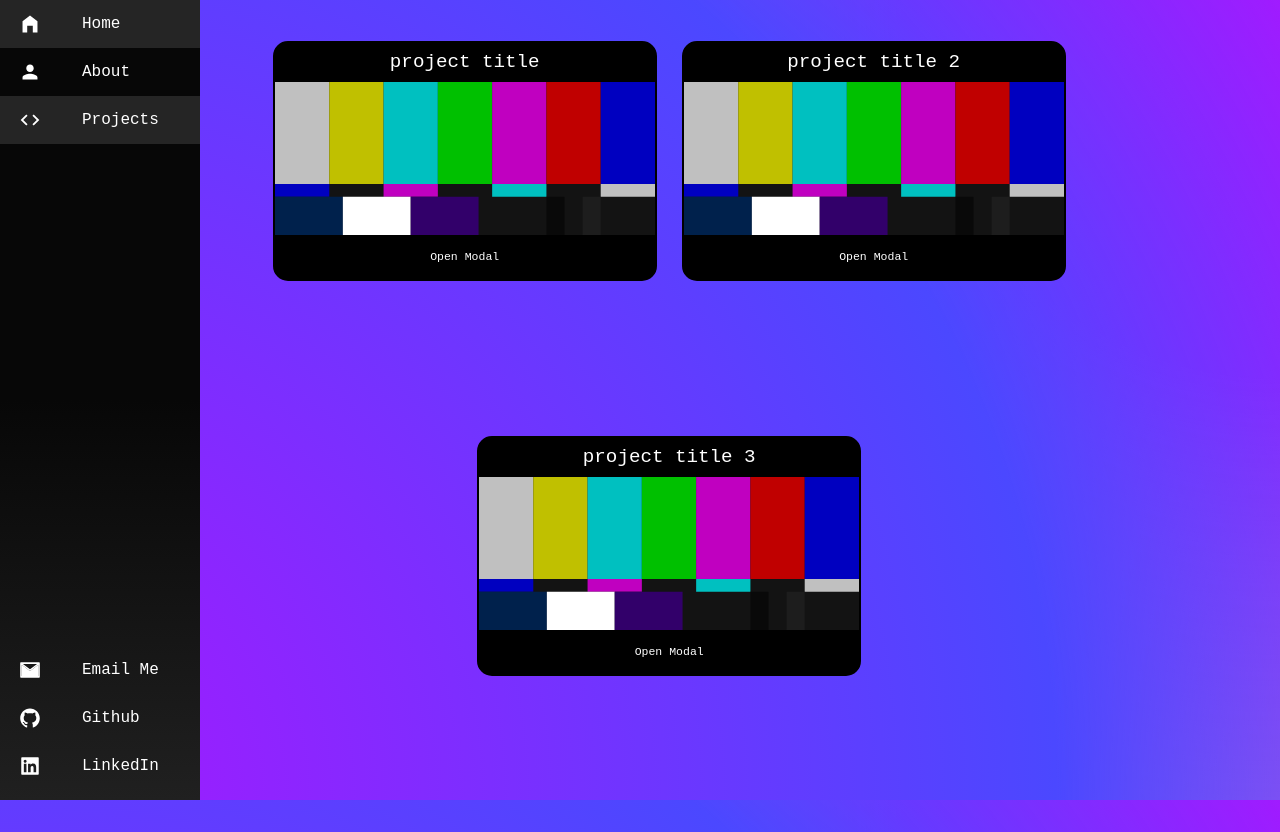
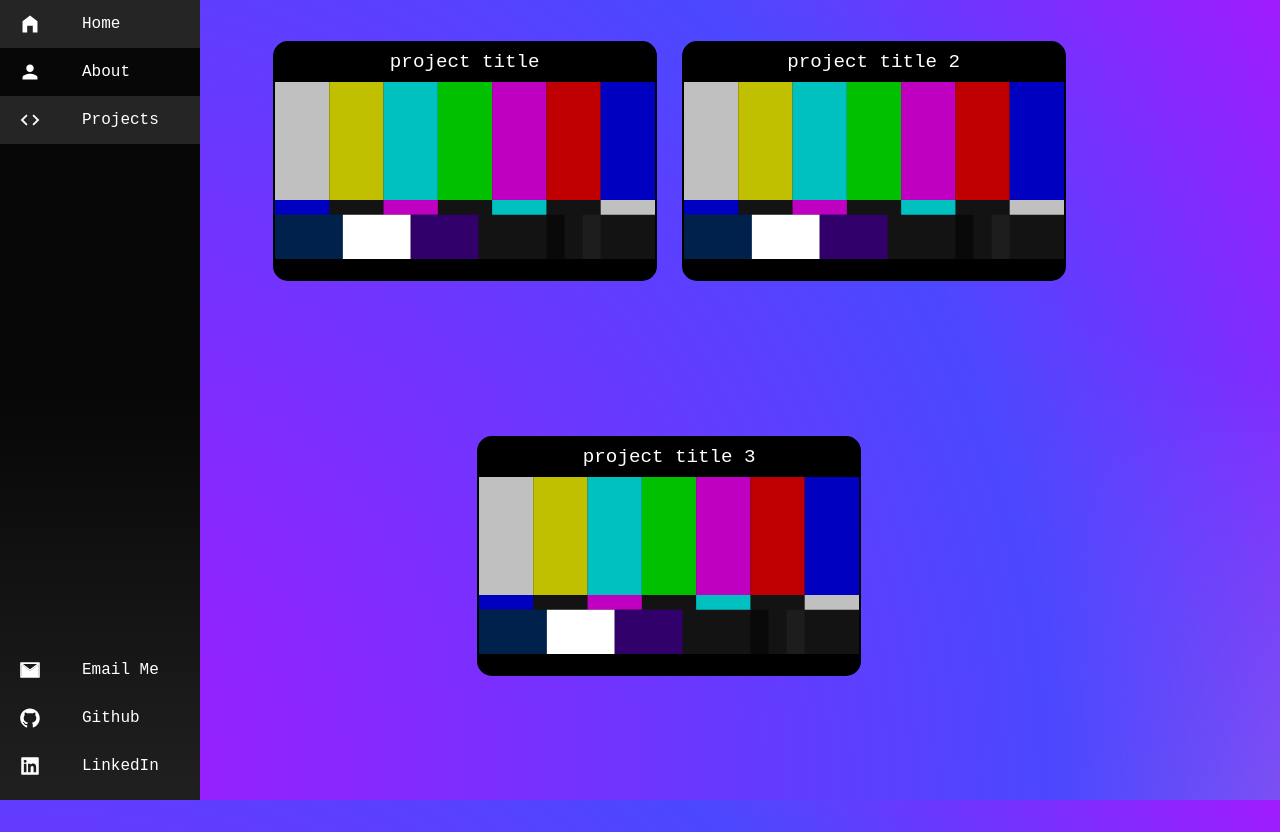
Before and after one commit to kanwarpal-brar/react-portfolio-website, a Next.js app: page /projects in a window 1280 px wide. Built offline with nearby package versions, Linux system fonts and the light colour scheme; a web font is replaced by a local one.

Commit message:
- Fixed bug in sidebar and image overlap

```diff
--- a/components/ExpandingProjectWidget/expandingprojectwidget.module.scss
+++ b/components/ExpandingProjectWidget/expandingprojectwidget.module.scss
@@ -19,11 +19,6 @@
         padding: 5px 5px;
     }
 
-    button {
-        min-width: 100%;
-        flex-grow: 2;
-    }
-
     &:hover {
         transform: scale(1.030);
     }
@@ -32,8 +27,7 @@
 .img_box {
     position: relative;
     min-width: 100%;
-    min-height: 65%;
-    background-color: red;
+    min-height: 75%;
 }
 
 .modal {
--- a/components/ExpandingProjectWidget/expandingprojectwidget.tsx
+++ b/components/ExpandingProjectWidget/expandingprojectwidget.tsx
@@ -10,9 +10,10 @@ export type ExpandingProjectWidgetProps = {
     link: string;
     style?: {[key: string]: string};
     imgSize?: {height: string, width: string};
+    tags?: string[]
 }
 
-export default function ExpandingProjectWidget({ title, img, desc, link, style, imgSize }: ExpandingProjectWidgetProps) {
+export default function ExpandingProjectWidget({ title, img, desc, link, style, imgSize, tags }: ExpandingProjectWidgetProps) {
 	const [open, setOpen] = useState(false)
   let debounce = false
 
@@ -38,8 +39,6 @@ export default function ExpandingProjectWidget({ title, img, desc, link, style,
         <div className={styles.img_box}>
           <Image src={img} alt={`Image for ${title} project`} fill={true}/>
         </div>
-
-        <button onClick={handleOpen}>Open Modal</button>
         <Modal open={open} onClose={handleClose} className={styles.modal}>
             <div className={styles.modal_content}>
               <h3 style={{color: "white"}}>{title}</h3>
--- a/components/Sidebar/sidebar.module.scss
+++ b/components/Sidebar/sidebar.module.scss
@@ -8,6 +8,7 @@
     position: -webkit-sticky;
     position: sticky;
     top: 0;
+    z-index: 99;
 }
 
 .sidebar {
```
